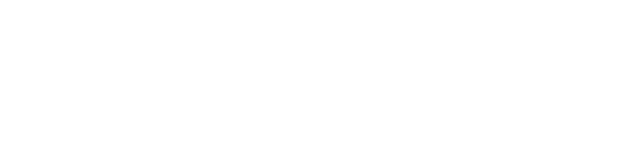
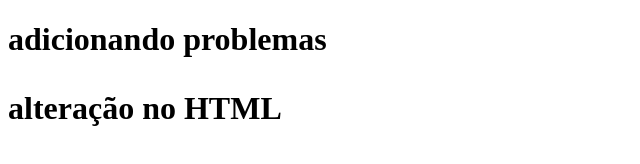
Before and after one commit to Mk-vieira/gama-no-github, a plain HTML site: page index.html in a window 1280 px wide. Shown: the whole page, without its empty margins (0-640 px from the left). Drawn offline with Linux system fonts and the light colour scheme.

Commit message:
arquivo index.html atualizado novamente

```diff
--- a/index.html
+++ b/index.html
@@ -7,6 +7,7 @@
     <title>Document</title>
 </head>
 <body>
-
+    <h1> adicionando problemas <h1>
+    <p> alteração no HTML <p>
 </body>
 </html>
```
